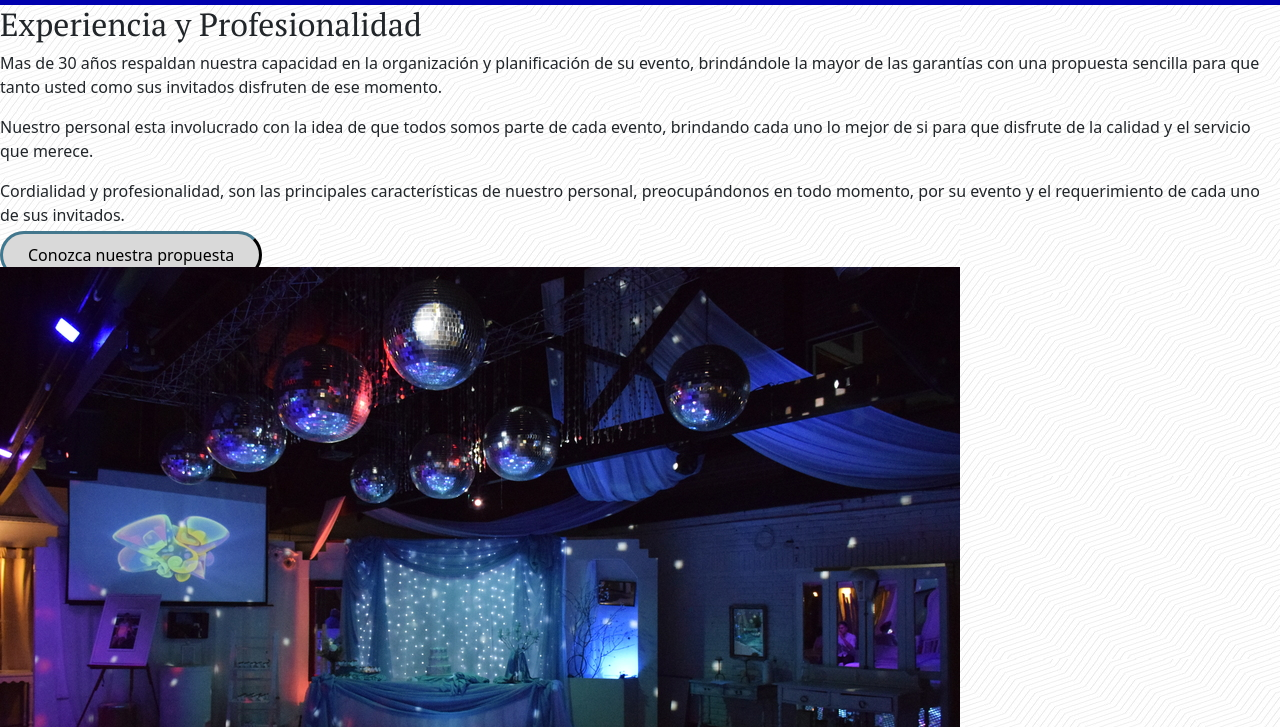
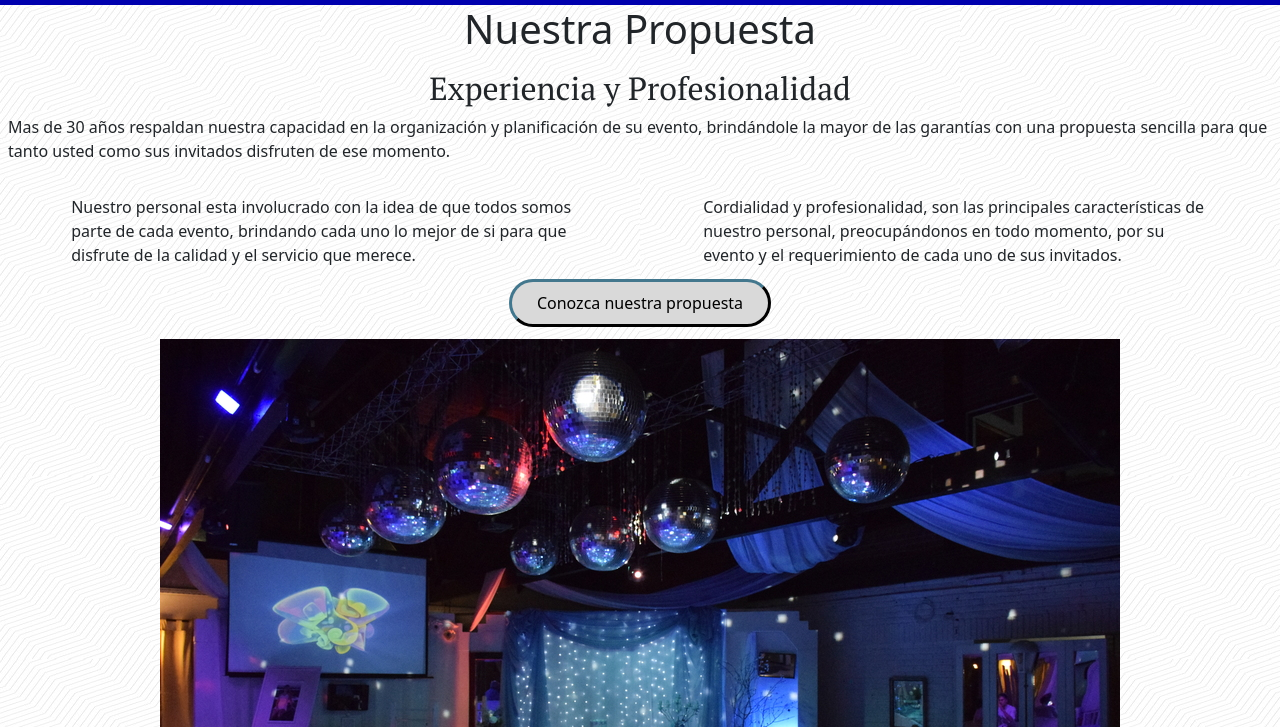
Before and after one commit to NunezSantiago/coderhousedesarrolloweb, a plain HTML site: page pages/propuesta.html in a window 1280 px wide. Shown: the part 73-800 px from the top of the page. Drawn offline with nearby package versions, Linux system fonts and the light colour scheme.

Commit message:
Se estiliza la pantalla Propuesta

```diff
--- a/css/style.css
+++ b/css/style.css
@@ -137,7 +137,6 @@ footer p{
 
 /*Fin Contacto*/
 
-
 @media (min-width: 768px){
     footer{
         justify-content: space-around;
@@ -154,6 +153,15 @@ footer p{
 
     footer div:nth-child(3){
         text-align: right;
+    }
+
+    .prop-section2{
+        display: flex;
+        justify-content: space-around;
+    }
+
+    .prop-section2 div{
+        width: 40%
     }
 }
 
--- a/pages/propuesta.html
+++ b/pages/propuesta.html
@@ -36,16 +36,19 @@
             </div>
         </div>
     </nav>
-    <main>
+    <main class="d-flex flex-wrap main-propuesta justify-content-around">
+        <header>
+            <h1>Nuestra Propuesta</h1>
+        </header>
         <section>
-            <div>
-                <h2>Experiencia y Profesionalidad</h2>
+            <div class="p-2 prop-section1">
+                <h2 class="text-center">Experiencia y Profesionalidad</h2>
                 <p>Mas de 30 años respaldan nuestra capacidad en la organización y planificación de su evento,
                     brindándole la mayor de las garantías con una propuesta sencilla para que tanto usted como sus invitados disfruten de ese momento.</p>
             </div>
         </section>
-        <section>
-            <div>
+        <section class="p-2 prop-section2">
+            <div class="">
                 <p>Nuestro personal esta involucrado con la idea de que todos somos parte de cada evento, brindando cada uno lo mejor de si para que
                     disfrute de la calidad y el servicio que merece.</p>
             </div>
@@ -54,11 +57,11 @@
                     de cada uno de sus invitados.</p>
             </div>
         </section>
-        <section>
+        <section class="align-self-center">
             <a href="propuesta.html" class="roundedButton">Conozca nuestra propuesta</a>
         </section>
-        <section class="imgFinalPropuesta">
-            <img src="../img/fotos_salon/propuesta.jpg" alt="">
+        <section class="imgFinalPropuesta mt-4 w-100 text-center">
+            <img class="img-fluid" src="../img/fotos_salon/propuesta.jpg" alt="">
         </section>
     </main>
     <footer class="d-flex">
```
